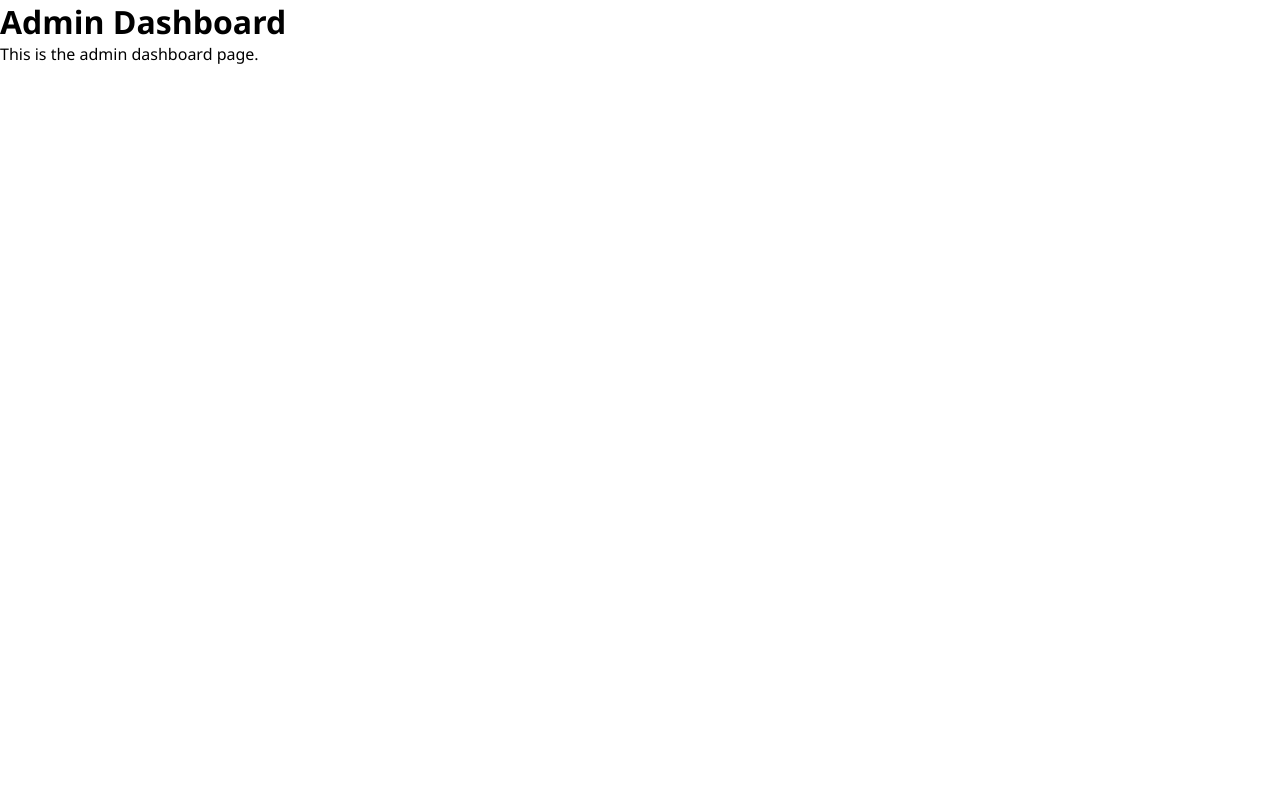
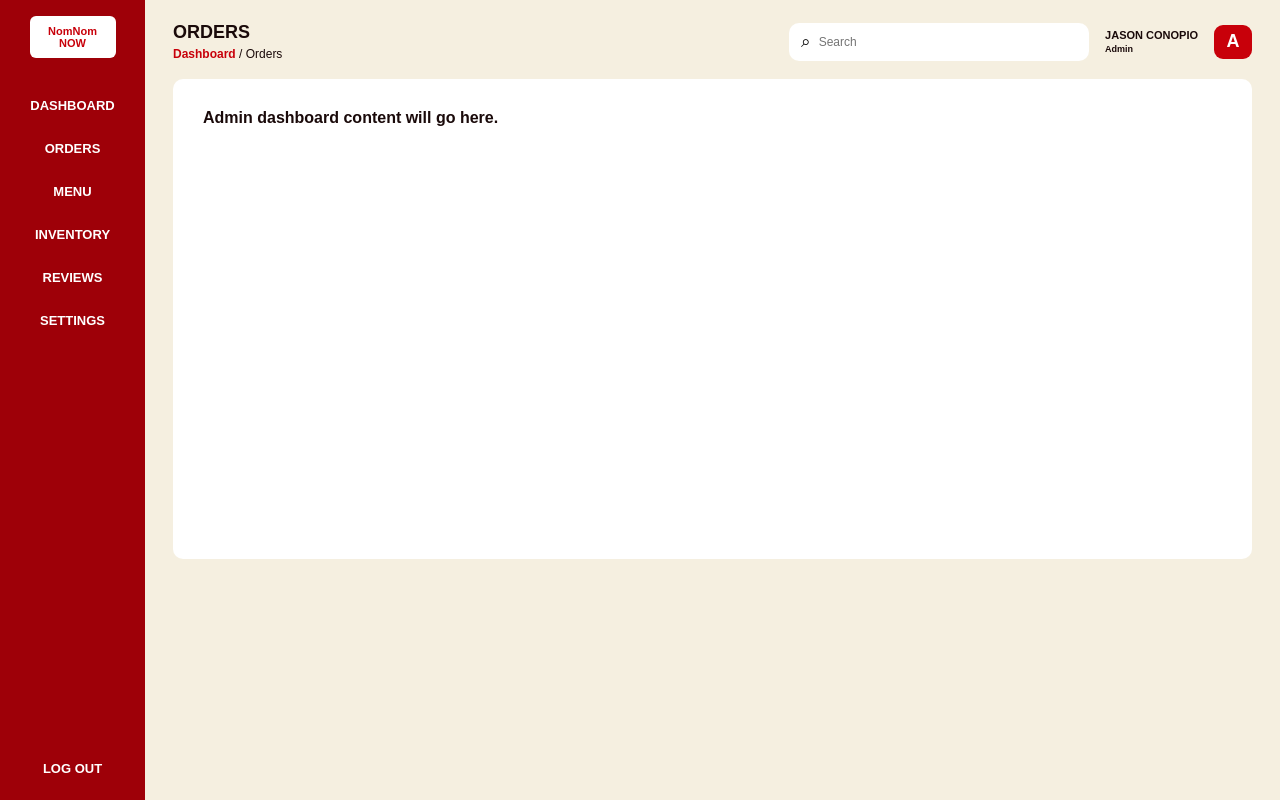
Before and after one commit to phebsv/REACTJS-Simple-Food-Ordering-System, a React (Vite) app in the folder food-ordering-system/: page /admin/dashboard in a window 1280 px wide. Built offline with nearby package versions, Linux system fonts and the light colour scheme; the HTML template or start-up script is replaced by a standard one.

Commit message:
feat: add admin dashboard layout

```diff
--- a/food-ordering-system/src/pages/AdminDashboard.jsx
+++ b/food-ordering-system/src/pages/AdminDashboard.jsx
@@ -1,10 +1,235 @@
 import React from "react";
+import C from "../constants/colors";
 
 function AdminDashboard() {
   return (
-    <div>
-      <h1>Admin Dashboard</h1>
-      <p>This is the admin dashboard page.</p>
+    <div
+      style={{
+        minHeight: "100vh",
+        backgroundColor: C.cream,
+        fontFamily: "Arial, sans-serif",
+      }}
+    >
+    <div
+       style={{
+        width: "100%",
+        minHeight: "100vh",
+        display: "flex",
+        backgroundColor: C.cream,
+        overflow: "hidden",
+     }}
+    >
+        {/* Sidebar */}
+        <aside
+          style={{
+            width: "145px",
+            backgroundColor: C.redDark,
+            color: C.white,
+            padding: "16px 0",
+            display: "flex",
+            flexDirection: "column",
+            alignItems: "center",
+            flexShrink: 0,
+          }}
+        >
+          <div
+            style={{
+              width: "86px",
+              height: "42px",
+              backgroundColor: C.white,
+              borderRadius: "6px",
+              color: C.red,
+              fontSize: "11px",
+              fontWeight: "900",
+              display: "flex",
+              alignItems: "center",
+              justifyContent: "center",
+              textAlign: "center",
+              lineHeight: "12px",
+              marginBottom: "26px",
+            }}
+          >
+            NomNom
+            <br />
+            NOW
+          </div>
+
+          <nav style={{ width: "100%" }}>
+            {["DASHBOARD", "ORDERS", "MENU", "INVENTORY", "REVIEWS", "SETTINGS"].map(
+              (item) => (
+                <div
+                  key={item}
+                  style={{
+                    padding: "14px 10px",
+                    textAlign: "center",
+                    fontSize: "13px",
+                    fontWeight: "900",
+                    cursor: "pointer",
+                  }}
+                >
+                  {item}
+                </div>
+              )
+            )}
+          </nav>
+
+          <div
+            style={{
+              marginTop: "auto",
+              marginBottom: "8px",
+              fontSize: "13px",
+              fontWeight: "900",
+              cursor: "pointer",
+            }}
+          >
+            LOG OUT
+          </div>
+        </aside>
+
+        {/* Main Content */}
+        <main
+          style={{
+            flex: 1,
+            padding: "22px 28px",
+          }}
+        >
+          {/* Header */}
+          <header
+            style={{
+              display: "flex",
+              justifyContent: "space-between",
+              alignItems: "center",
+              marginBottom: "18px",
+              gap: "20px",
+            }}
+          >
+            <div>
+              <h1
+                style={{
+                  margin: 0,
+                  fontSize: "18px",
+                  fontWeight: "900",
+                  color: C.text,
+                }}
+              >
+                ORDERS
+              </h1>
+
+              <p
+                style={{
+                  margin: "4px 0 0",
+                  fontSize: "12px",
+                  color: C.text,
+                }}
+              >
+                <span style={{ color: C.red, fontWeight: "700" }}>
+                  Dashboard
+                </span>{" "}
+                / Orders
+              </p>
+            </div>
+
+            <div
+              style={{
+                display: "flex",
+                alignItems: "center",
+                gap: "16px",
+              }}
+            >
+              <div
+                style={{
+                  width: "300px",
+                  height: "38px",
+                  backgroundColor: C.white,
+                  borderRadius: "10px",
+                  display: "flex",
+                  alignItems: "center",
+                  padding: "0 12px",
+                  boxSizing: "border-box",
+                }}
+              >
+                <span style={{ marginRight: "8px", fontSize: "17px" }}>⌕</span>
+
+                <input
+                  type="text"
+                  placeholder="Search"
+                  disabled
+                  style={{
+                    width: "100%",
+                    border: "none",
+                    outline: "none",
+                    backgroundColor: "transparent",
+                    fontSize: "12px",
+                  }}
+                />
+              </div>
+
+              <div>
+                <h3
+                  style={{
+                    margin: 0,
+                    fontSize: "11px",
+                    fontWeight: "900",
+                    color: C.text,
+                  }}
+                >
+                  JASON CONOPIO
+                </h3>
+
+                <p
+                  style={{
+                    margin: "3px 0 0",
+                    fontSize: "9px",
+                    fontWeight: "700",
+                    color: C.text,
+                  }}
+                >
+                  Admin
+                </p>
+              </div>
+
+              <div
+                style={{
+                  width: "38px",
+                  height: "34px",
+                  borderRadius: "9px",
+                  backgroundColor: C.red,
+                  display: "flex",
+                  alignItems: "center",
+                  justifyContent: "center",
+                  color: C.white,
+                  fontSize: "18px",
+                  fontWeight: "900",
+                }}
+              >
+                A
+              </div>
+            </div>
+          </header>
+
+          {/* Content placeholder */}
+          <section
+            style={{
+              backgroundColor: C.white,
+              borderRadius: "10px",
+              padding: "30px",
+              minHeight: "480px",
+              boxSizing: "border-box",
+            }}
+          >
+            <h2
+              style={{
+                margin: 0,
+                fontSize: "16px",
+                fontWeight: "900",
+                color: C.text,
+              }}
+            >
+              Admin dashboard content will go here.
+            </h2>
+          </section>
+        </main>
+      </div>
     </div>
   );
 }
```
